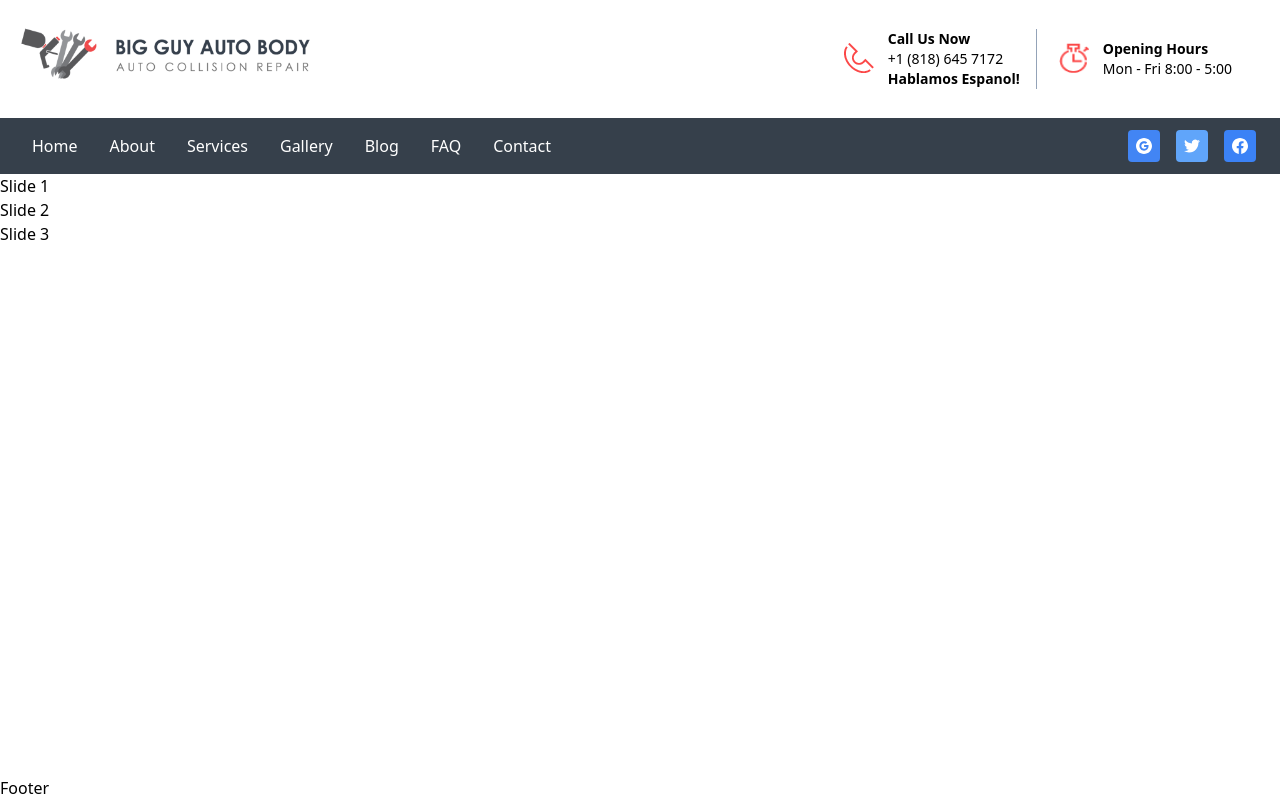
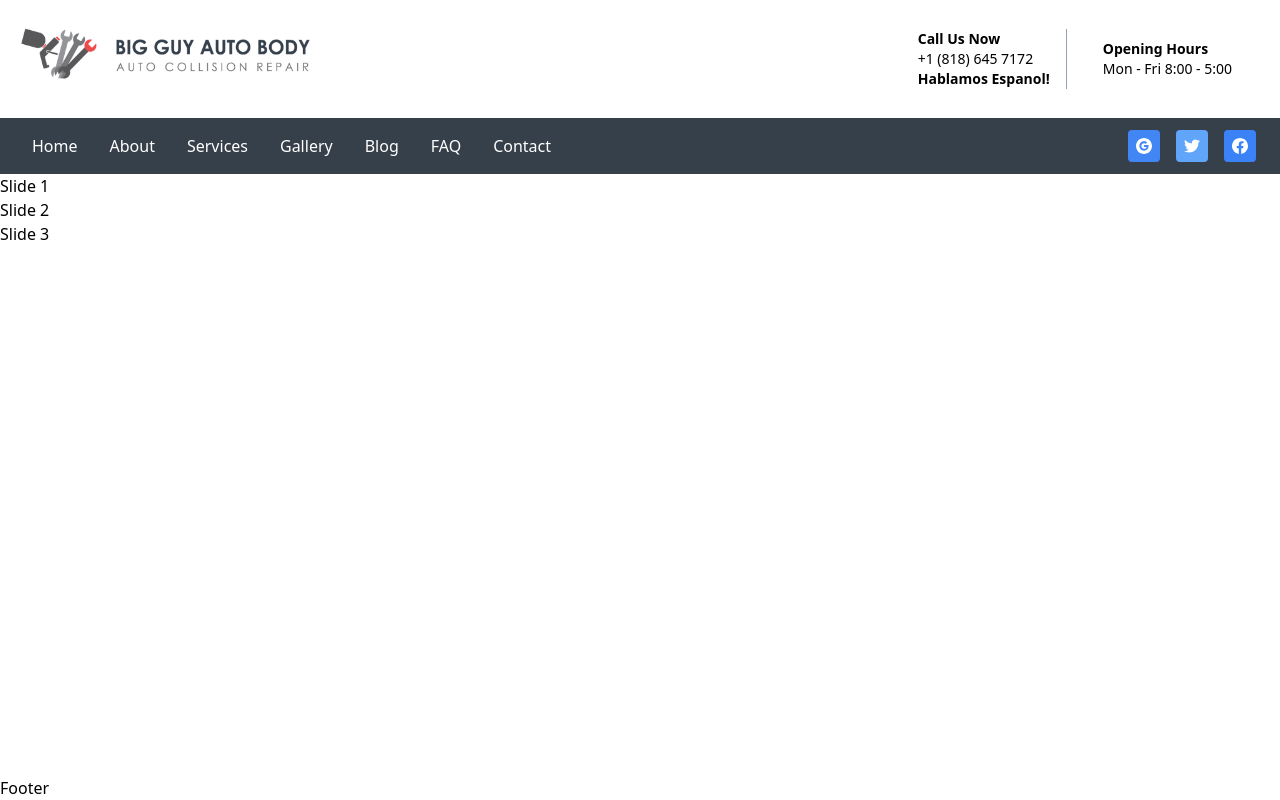
Before and after one commit to SinfulHymn/Big-Guy-Auto, a Next.js app: page / in a window 1280 px wide. Built offline with nearby package versions, Linux system fonts and the light colour scheme.

Commit message:
changes to icons

```diff
--- a/components/Header/TopHeader.tsx
+++ b/components/Header/TopHeader.tsx
@@ -49,12 +49,7 @@ const TopHeader = () => {
                     <div className='flex justify-center items-center px-4 border-slate-400 border-r'>
                         <div className=' mr-2 mt-1'>
 
-                            <Image
-                                src={PhoneIcon}
-                                alt='Phone Icon'
-                                width={30}
-                                height={30}
-                            />
+                            <svg xmlns="http://www.w3.org/2000/svg" className=" text-red-600 ionicon" viewBox="0 0 512 512"><title>Phone Portrait</title><rect x="128" y="16" width="256" height="480" rx="48" ry="48" fill="none" stroke="currentColor" stroke-linecap="round" stroke-linejoin="round" stroke-width="32"/><path d="M176 16h24a8 8 0 018 8h0a16 16 0 0016 16h64a16 16 0 0016-16h0a8 8 0 018-8h24" fill="none" stroke="currentColor" stroke-linecap="round" stroke-linejoin="round" stroke-width="32"/></svg>
                         </div>
 
                         <div className='flex flex-col ml-1.5 '>
@@ -68,12 +63,8 @@ const TopHeader = () => {
                     {/* hours */}
                     <div className='flex justify-center items-center ml-1.5 px-4'>
                         <div className=' mr-2 mt-1'>
-                            <Image
-                                src={TimerIcon}
-                                alt='Timer Icon'
-                                width={30}
-                                height={30}
-                            />
+                        <svg xmlns="http://www.w3.org/2000/svg" className="text-red-600 ionicon" viewBox="0 0 512 512"><title>Time</title><path d="M256 64C150 64 64 150 64 256s86 192 192 192 192-86 192-192S362 64 256 64z" fill="none" stroke="currentColor" stroke-miterlimit="10" stroke-width="32"/><path fill="none" stroke="currentColor" stroke-linecap="round" stroke-linejoin="round" stroke-width="32" d="M256 128v144h96"/></svg>
+
                         </div>
                         <div className='flex flex-col ml-1.5 '>
                             <p className='font-semibold text-sm'>Opening Hours</p>
```
